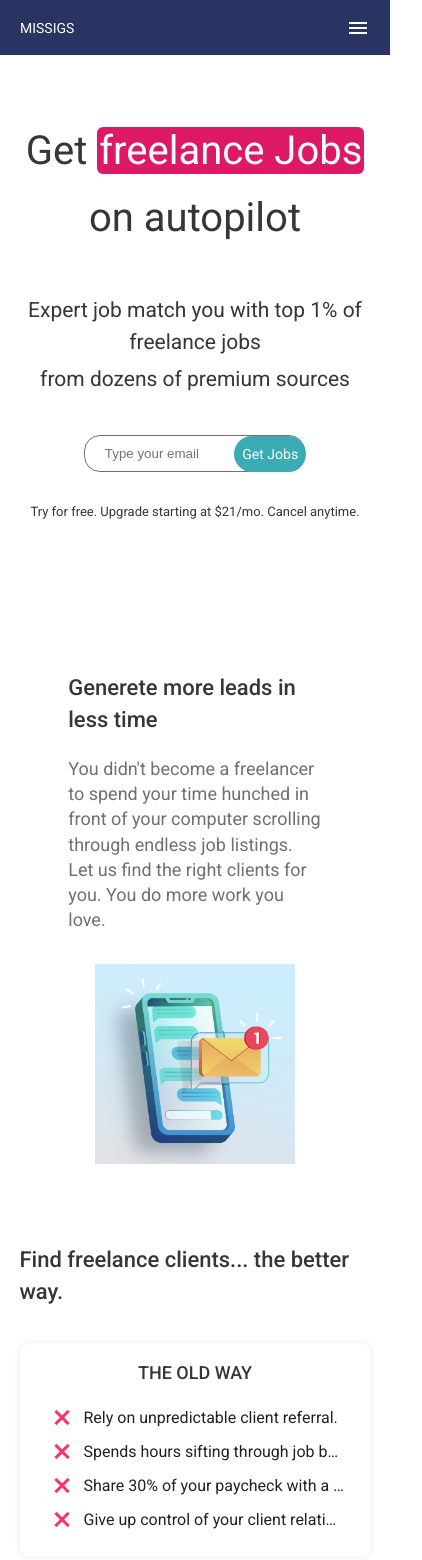
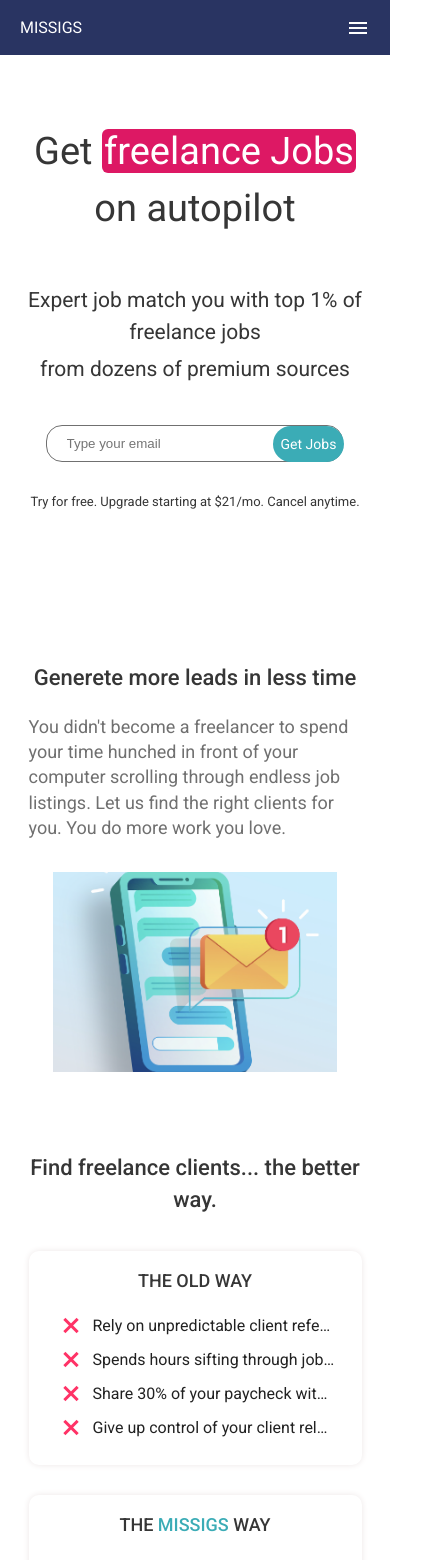
Before and after one commit to faridullah1/missigs-website, an Angular app: page /home in a window 390 px wide. Shown: the top 1560 px of the page, 422 px wide, since content can reach past the window. Built offline with nearby package versions, Linux system fonts and the light colour scheme.

Commit message:
mobile responsiveness

```diff
--- a/src/app/components/how-it-works/how-it-works.component.scss
+++ b/src/app/components/how-it-works/how-it-works.component.scss
@@ -31,6 +31,10 @@
 				@media screen and (max-width: 700px) {
 					font-size: 1.8rem;
 				}
+
+				@media screen and (max-width: 400px) {
+					margin-right: 1rem;
+				}
 			}
 
 			.text {
@@ -49,6 +53,10 @@
 				@media screen and (max-width: 700px) {
 					font-size: 1.4rem;
 				}
+
+				@media screen and (max-width: 400px) {
+					padding: 1rem;
+				}
 			}
 		}
 
--- a/src/app/components/landing-page/landing-page.component.html
+++ b/src/app/components/landing-page/landing-page.component.html
@@ -1,4 +1,4 @@
-<div class="container">
+<div class="main-container">
 	<section class="section top-section">
 		<h1 class="heading-primary">
 			Get <span class="highlight">freelance Jobs</span>
@@ -39,7 +39,7 @@
 			<div class="card">
 				<div class="title">The <span class="primary">missigs</span> Way</div>
 
-				<mat-list>
+				<mat-list class="list">
 					<mat-list-item class="list-item" *ngFor="let way of newWay">
 						<mat-icon class="tick" mat-list-icon>done</mat-icon>
 						<div mat-line>{{ way }}</div>
--- a/src/app/components/landing-page/landing-page.component.scss
+++ b/src/app/components/landing-page/landing-page.component.scss
@@ -1,10 +1,14 @@
-.container {
+.main-container {
 	display: flex;
 	flex-direction: column;
 	align-items: center;
 	justify-content: center;
 
 	padding: 8rem 0;
+
+	@media screen and (max-width: 400px) {
+		padding: 8rem 1rem;
+	}
 
 	.section {
 		display: flex;
@@ -36,6 +40,10 @@
 			font-size: 4rem;
 		}
 
+		@media screen and (max-width: 400px) {
+			font-size: 3.8rem;
+		}
+
 		.highlight {
 			background-color: #DD1864;
 			color: #fff;
@@ -47,6 +55,10 @@
 			display: block;
 			margin-top: 3.5rem;
 			text-align: center;
+
+			@media screen and (max-width: 500px) {
+				margin-top: 2.5rem;
+			}
 		}
 	}
 
@@ -82,6 +94,10 @@
 			flex-direction: column;
 		}
 
+		@media screen and (max-width: 400px) {
+			width: 90%;
+		}
+
 		.heading {
 			width: 70%;
 		}
@@ -99,6 +115,7 @@
 		.section-title {
 			margin-bottom: 3.5rem !important;
 			font-size: 2.2rem;
+			text-align: center;
 		}
 
 		.cards {
--- a/src/app/components/layout/footer/footer.component.html
+++ b/src/app/components/layout/footer/footer.component.html
@@ -4,11 +4,11 @@
 	<div>
 		<ul class="footer-nav">
 			<li>Become an affiliate</li>
-			<li>|</li>
+			<li class="separator">|</li>
 			<li>Blog</li>
-			<li>|</li>
+			<li class="separator">|</li>
 			<li>Terms of use</li>
-			<li>|</li>
+			<li class="separator">|</li>
 			<li>Policy</li>
 		</ul>
 	</div>
--- a/src/app/components/layout/footer/footer.component.scss
+++ b/src/app/components/layout/footer/footer.component.scss
@@ -17,9 +17,27 @@
 		display: flex;
 		align-items: center;
 
+		@media screen and (max-width: 450px) {
+			flex-direction: column;
+			margin: 3rem 0;
+			padding: 0;
+
+			.separator {
+				display: none;
+			}
+		}
+
 		li {
 			margin-right: 1.5rem;
 			cursor: pointer;
+
+			@media screen and (max-width: 450px) {
+				margin-right: 0;
+
+				&:not(:last-child) {
+					margin-bottom: .5rem;
+				}
+			}
 		}
 	}
 }
--- a/src/app/components/layout/header/header.component.scss
+++ b/src/app/components/layout/header/header.component.scss
@@ -11,6 +11,10 @@
 	.heading {
 		text-transform: uppercase;
 		cursor: pointer;
+
+		@media screen and (max-width: 600px) {
+			font-size: 1.6rem;
+		}
 	}
 
 	.nav {
@@ -53,6 +57,7 @@
 		ul {
 			list-style: none;
 			padding: 0;
+			margin: 3rem 0;
 			display: flex;
 			flex-direction: column;
 			align-items: center;
@@ -60,7 +65,7 @@
 			li {
 				cursor: pointer;
 				&:not(:last-child) {
-					margin-bottom: .8rem;
+					margin-bottom: 1.2rem;
 				}
 			}
 		}
--- a/src/app/components/pricing/pricing.component.scss
+++ b/src/app/components/pricing/pricing.component.scss
@@ -8,6 +8,7 @@
 	.section-title {
 		margin-bottom: 1.4rem !important;
 		font-size: 2.2rem;
+		text-align: center;
 	}
 
 	.title-secondary {
--- a/src/app/components/reviews/reviews.component.scss
+++ b/src/app/components/reviews/reviews.component.scss
@@ -6,6 +6,7 @@
 	.section-title {
 		margin-bottom: 4rem !important;
 		font-size: 2.2rem;
+		text-align: center;
 	}
 
 	.reviews {
@@ -13,6 +14,7 @@
 
 		@media screen and (max-width: 600px) {
 			flex-direction: column;
+			align-items: center;
 		}
 
 		.review {
@@ -25,6 +27,11 @@
 			padding: 1rem;
 			font-size: 1rem;
 			border-radius: 0.8rem;
+
+			@media screen and (max-width: 400px) {
+				width: 85%;
+				justify-content: center;
+			}
 
 			&:not(:last-child) {
 				margin-right: 6rem;
@@ -56,6 +63,10 @@
 
 			.text {
 				line-height: 1.5;
+
+				@media screen and (max-width: 400px) {
+					text-align: center;
+				}
 			}
 		}
 	}
--- a/src/app/components/subscribe-to-mail/subscribe-to-mail.component.scss
+++ b/src/app/components/subscribe-to-mail/subscribe-to-mail.component.scss
@@ -8,6 +8,10 @@
 		margin-top: 4rem;
 		position: relative;
 		width: 60%;
+
+		@media screen and (max-width: 500px) {
+			width: 85%;
+		}
 
 		.suffix {
 			position: absolute;
@@ -28,5 +32,6 @@
 	.upgrade {
 		margin-top: 3rem;
 		font-size: 1.3rem;
+		text-align: center;
 	}
 }
--- a/src/styles.scss
+++ b/src/styles.scss
@@ -97,6 +97,7 @@ body {
 		margin-bottom: 2rem !important;
 		width: 50%;
 		font-size: 2.2rem;
+		text-align: center;
 
 		@media screen and (max-width: 950px) {
 			width: 100%;
@@ -120,6 +121,10 @@ body {
 	.youtube-video {
 		width: 25rem;
 		height: 20rem;
+
+		@media screen and (max-width: 400px) {
+			width: 30rem;
+		}
 	}
 }
 
@@ -127,6 +132,12 @@ body {
 	width: 20rem;
 	height: 20rem;
 	object-fit: cover;
+
+	@media screen and (max-width: 400px) {
+		width: 85%;
+		height: 20rem;
+		object-fit: cover;
+	}
 }
 
 .mat-form-field-appearance-outline.mat-focused .mat-form-field-outline {
```
